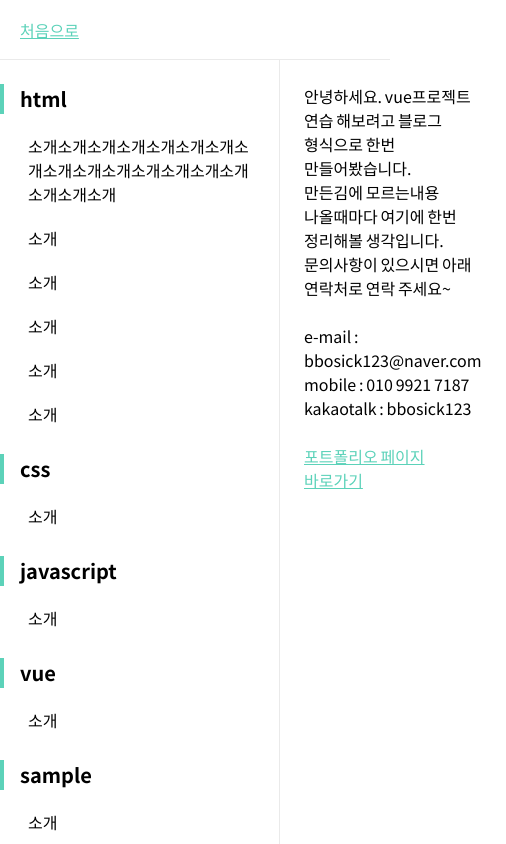
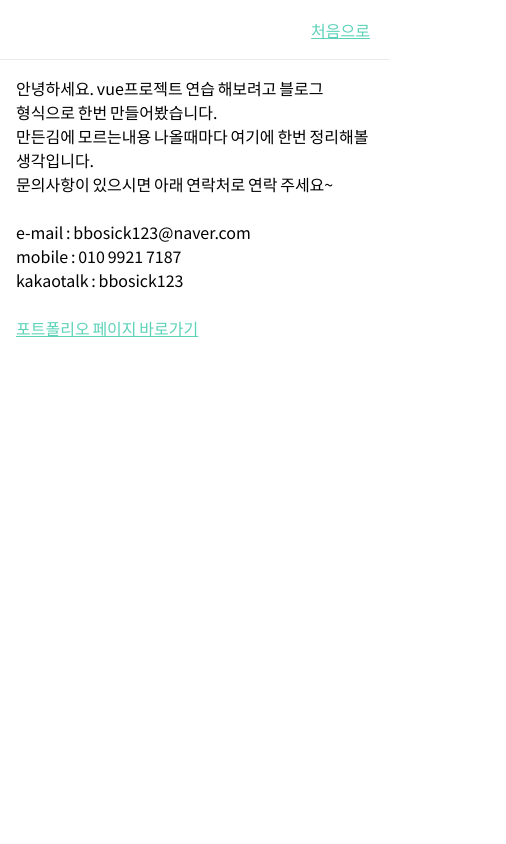
Before and after one commit to bbosick123/bbosick123.github.io, a Vue app in the folder pages/vue/: page / in a window 390 px wide. Shown: the whole page, 506 px wide, since content can reach past the window. Built offline with nearby package versions, Linux system fonts and the light colour scheme; some icons are missing.

Commit message:
모바일 레이아웃 수정, 햄버거버튼추가
모바일 레이아웃 수정, 햄버거버튼추가

```diff
--- a/pages/vue/src/App.vue
+++ b/pages/vue/src/App.vue
@@ -1,14 +1,25 @@
 <script setup>
+import { ref } from "vue";
 import { RouterLink, RouterView } from "vue-router";
 import Header from "./components/Header.vue";
 import SideBar from "./components/SideBar.vue";
+
+const isSidebarOpen = ref(false);
+
+function toggleSidebar() {
+	isSidebarOpen.value = !isSidebarOpen.value;
+}
+
+function closeSidebar() {
+	isSidebarOpen.value = false;
+}
 </script>
 
 <template>
-	<div class="study">
-		<Header></Header>
+	<div class="study" :class="{ 'sidebar--open': isSidebarOpen }">
+		<Header @toggle-sidebar="toggleSidebar"></Header>
 		<div class="main">
-			<SideBar></SideBar>
+			<SideBar @close-sidebar="closeSidebar"></SideBar>
 			<div class="contents">
 				<router-view></router-view>
 			</div>
--- a/pages/vue/src/assets/style.scss
+++ b/pages/vue/src/assets/style.scss
@@ -12,3 +12,12 @@
 		padding: 2.4rem;
 	}
 }
+
+@media screen and (max-width: 784px) {
+	.study {
+		.contents {
+			margin-left: 0;
+			padding: 1.6rem;
+		}
+	}
+}
--- a/pages/vue/src/components/Header.vue
+++ b/pages/vue/src/components/Header.vue
@@ -1,6 +1,9 @@
 <template>
 	<div>
 		<header class="header">
+			<div class="sidebar__button" @click="$emit('toggle-sidebar')">
+				<i class="xi-align-justify"></i>
+			</div>
 			<router-link to="/">처음으로</router-link>
 		</header>
 	</div>
@@ -24,10 +27,24 @@ export default {
 	padding: 2rem;
 	background-color: #fff;
 	border-bottom: 1px solid #eaeaea;
+	.sidebar__button {
+		display: none;
+		cursor: pointer;
+	}
 }
 
 a {
 	color: #5cd2b9;
 	text-decoration: underline;
 }
+
+@media screen and (max-width: 784px) {
+	.header {
+		justify-content: space-between;
+		.sidebar__button {
+			display: block;
+			font-size: 30px;
+		}
+	}
+}
 </style>
--- a/pages/vue/src/components/SideBar.vue
+++ b/pages/vue/src/components/SideBar.vue
@@ -6,7 +6,7 @@
 				<transition name="slide" @enter="enter" @leave="leave">
 					<ul v-if="item.open" class="sidebar__title-depth2">
 						<li v-for="(subitem, subindex) in item.subitems" :key="subindex">
-							<router-link :to="subitem.link" @click.stop>{{ subitem.label }}</router-link>
+							<router-link :to="subitem.link" @click.stop="$emit('close-sidebar')">{{ subitem.label }}</router-link>
 						</li>
 					</ul>
 				</transition>
@@ -104,7 +104,7 @@ onMounted(() => {
 	height: calc(100% - 60px);
 	padding: 2.4rem 0;
 	border-right: 1px solid #eaeaea;
-
+	background-color: #fff;
 	&__title-depth1 {
 		> li {
 			position: relative;
@@ -172,4 +172,17 @@ onMounted(() => {
 		}
 	}
 }
+
+@media screen and (max-width: 784px) {
+	.sidebar {
+		width: 100%;
+		left: -100%;
+		transition: 0.4s left ease;
+	}
+	.sidebar--open {
+		.sidebar {
+			left: 0;
+		}
+	}
+}
 </style>
```
